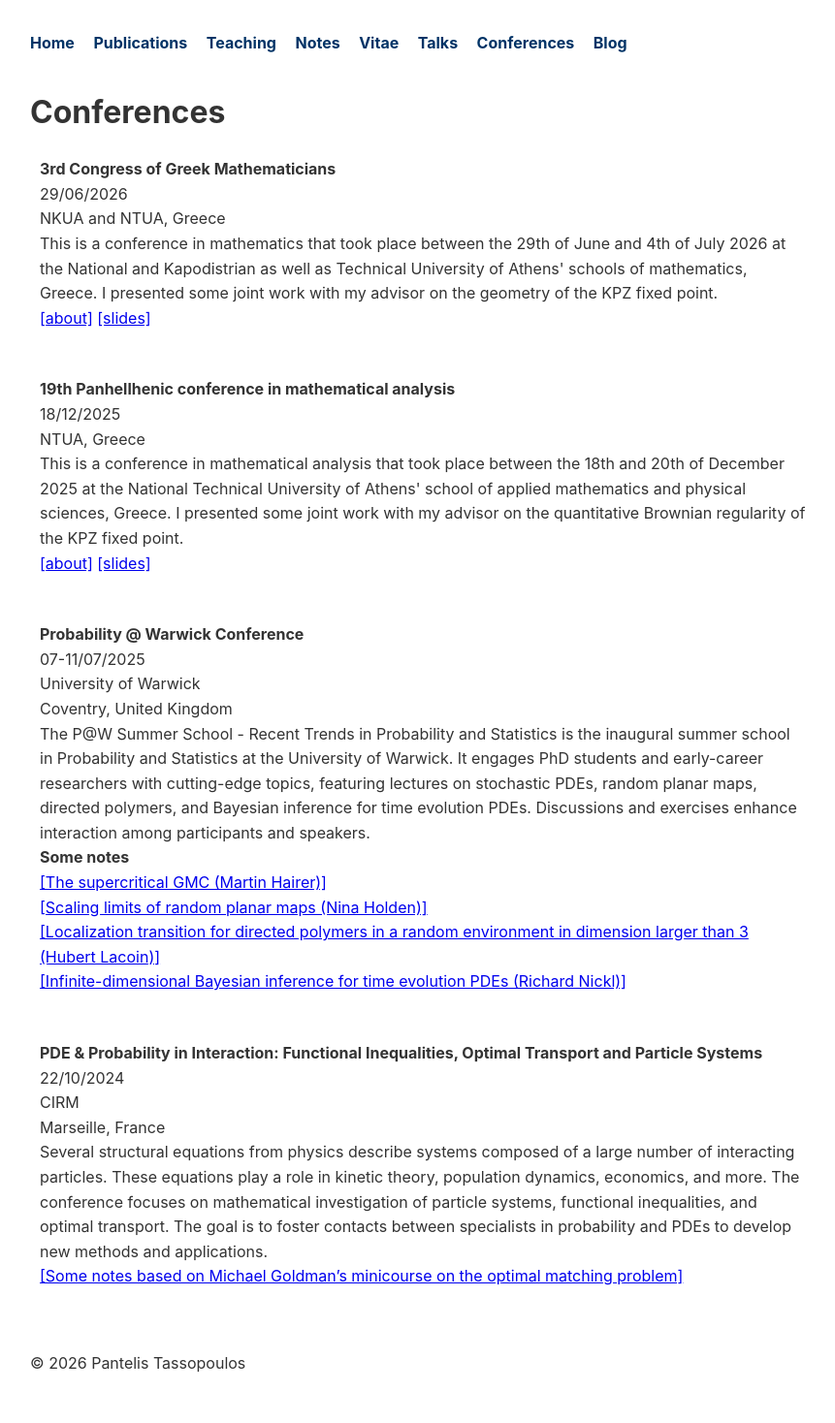
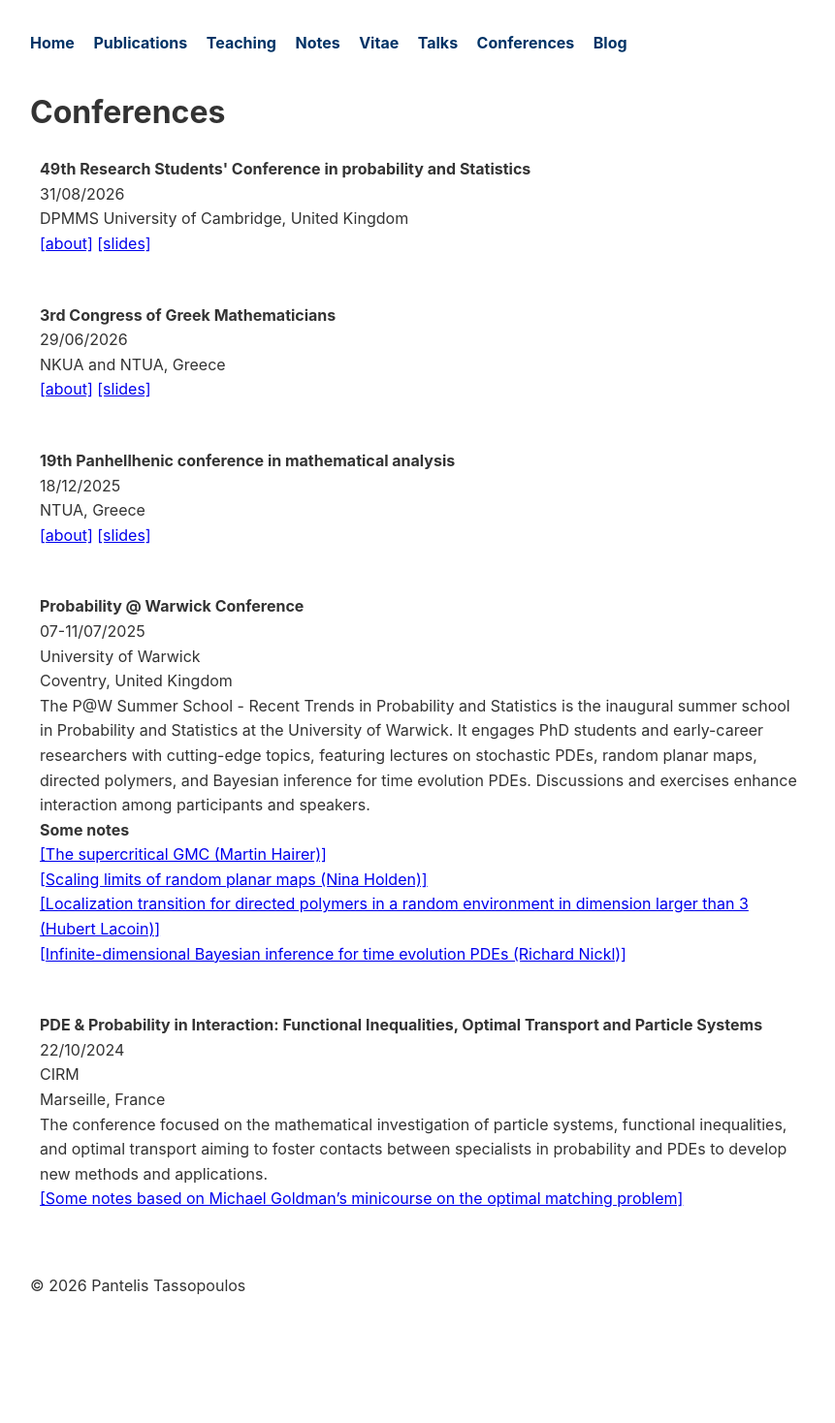
Before and after one commit to PantelisTass/PantelisTass.github.io, a Jekyll site: the page built from conferences.md, in a window 1280 px wide. Shown: the whole page at 97% size, without its empty margins (209-1070 px from the left). Built offline with Jekyll 4.4.1, drawn with Linux system fonts in a browser that asks for light colours; after the commit the page ends 1388 px from its top, so only the background shows below that.

Commit message:
rsc 2026

```diff
--- a/conferences.md
+++ b/conferences.md
@@ -8,10 +8,19 @@ permalink: /conferences/
   <h1>Conferences</h1>
 
    <div class="item">
+    <div class="conf-title"><strong>49th Research Students' Conference in probability and Statistics</strong></div>
+    <div class="conf-date">31/08/2026</div>
+    <div class="conf-venue">DPMMS University of Cambridge, United Kingdom</div>
+    <div class="conf-links">
+    <a href="/materials/RSC-2026/">[about]</a>
+    <a href="/files/RSC_slides_PT.pdf">[slides]</a>
+    </div>
+  </div>
+
+   <div class="item">
     <div class="conf-title"><strong>3rd Congress of Greek Mathematicians</strong></div>
     <div class="conf-date">29/06/2026</div>
     <div class="conf-venue">NKUA and NTUA, Greece</div>
-    <div class="conf excerpt">This is a conference in mathematics that took place between the 29th of June and 4th of July 2026 at the National and Kapodistrian as well as Technical University of Athens' schools of mathematics, Greece. I presented some joint work with my advisor on the geometry of the KPZ fixed point.</div>
     <div class="conf-links">
     <a href="/materials/TCGM-2026/">[about]</a>
     <a href="/files/Brownian_mutual_absolute_continuity_of_the_KPZ_fixed_point__slides_.pdf">[slides]</a>
@@ -22,7 +31,6 @@ permalink: /conferences/
     <div class="conf-title"><strong>19th Panhellhenic conference in mathematical analysis</strong></div>
     <div class="conf-date">18/12/2025</div>
     <div class="conf-venue">NTUA, Greece</div>
-    <div class="conf excerpt">This is a conference in mathematical analysis that took place between the 18th and 20th of December 2025 at the National Technical University of Athens' school of applied mathematics and physical sciences, Greece. I presented some joint work with my advisor on the quantitative Brownian regularity of the KPZ fixed point.</div>
     <div class="conf-links">
     <a href="/materials/analysis-conference-2025/">[about]</a>
     <a href="/files/Brownian regularity Analysis conf greece 2025.pdf">[slides]</a>
@@ -49,7 +57,7 @@ permalink: /conferences/
     <div class="conf-date">22/10/2024</div>
     <div class="conf-venue">CIRM</div>
     <div class="conf-location">Marseille, France</div>
-    <div class="conf excerpt">Several structural equations from physics describe systems composed of a large number of interacting particles. These equations play a role in kinetic theory, population dynamics, economics, and more. The conference focuses on mathematical investigation of particle systems, functional inequalities, and optimal transport. The goal is to foster contacts between specialists in probability and PDEs to develop new methods and applications.</div>
+    <div class="conf excerpt">The conference focused on the mathematical investigation of particle systems, functional inequalities, and optimal transport aiming to foster contacts between specialists in probability and PDEs to develop new methods and applications.</div>
     <div class="conf-links">
     <a href="/files/On-the-optimal-matching-problem-(Michael-Goldman).pdf">[Some notes based on Michael Goldman’s minicourse on the optimal matching problem]</a>
     </div>
```
Also changed, not shown: _posts/2026-03-09-Lanford's Theorem.md (+1 -1 lines), materials/49th Research Students' Conference in Probability and Statistics.md (added, +20 -0 lines), images/RSC-2026.png (added), 8 other files.
